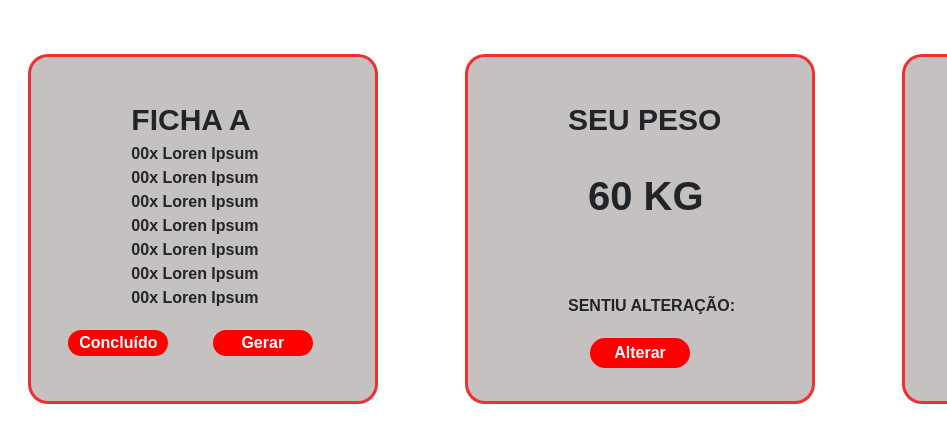
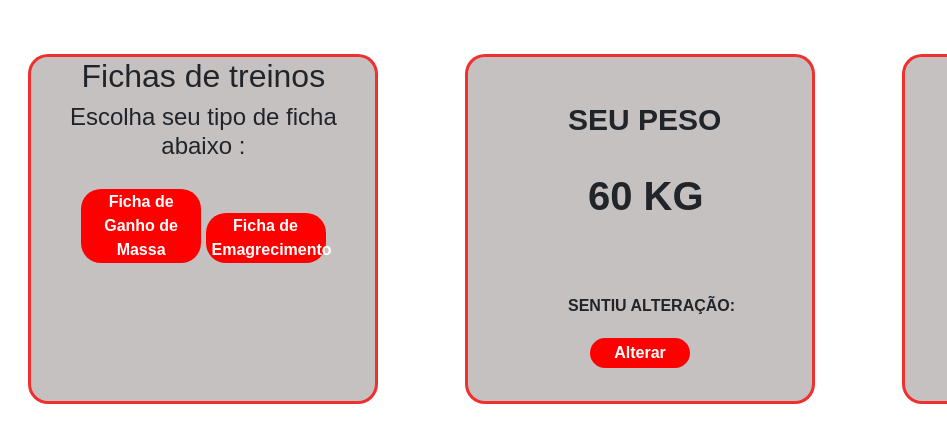
Before and after one commit to ICEI-PUC-Minas-PCO-SI/pco-ads-2023-2-p1-tiaw-t2-lifemachine, a plain HTML site: page src/Página de treino/treino.html in a window 1280 px wide. Shown: the part 144-570 px from the top of the page, 0-947 px from the left. Drawn offline with nearby package versions, Linux system fonts and the light colour scheme.

Commit message:
Update treino.html

```diff
--- a/src/Página de treino/treino.html
+++ b/src/Página de treino/treino.html
@@ -133,21 +133,15 @@
         <div class="row">
             <div class="col-12 col-xs-12 col-sm-12 col-md-4 col-lg-4 col-xl-4">
                 <div id="tela1" class="container_config">
-                    <div class="ficha">
-                        <b style="font-size: 30px;">FICHA A</b><br>
-                        <b>00x Loren Ipsum</b><br>
-                        <b>00x Loren Ipsum</b><br>
-                        <b>00x Loren Ipsum</b><br>
-                        <b>00x Loren Ipsum</b><br>
-                        <b>00x Loren Ipsum</b><br>
-                        <b>00x Loren Ipsum</b><br>
-                        <b>00x Loren Ipsum</b><br>
+                    <div id="ficha">
+                        <!-- Aqui onde o conteúdo do treino será mostrado -->
                     </div>
                     <div class="row">
-                        <span>
-                            <button class="botoes" style="width: 100px; margin: 0px 40px 20px 40px;">Concluído</button>
-                            <button class="botoes" style="width: 100px; margin: 0px 40px 20px 0px;" type="button">Gerar</button>
-                        </span>
+                        <div class="col text-center">
+                            <h2>Fichas de treinos</h2><h4>Escolha seu tipo de ficha abaixo :</h4>
+                            <button id="botaoGanhoMassa" class="botoes" style= "width: 120px; margin-top: 20px;" onclick="carregarTreinoGanhoMassa()">Ficha de Ganho de Massa</button>
+                            <button id="botaoEmagrecimento" class="botoes" style= "width: 120px; margin-top: 20px;" onclick="carregarTreinos()">Ficha de Emagrecimento</button>
+                        </div>
                     </div>
                 </div>
             </div>
```
